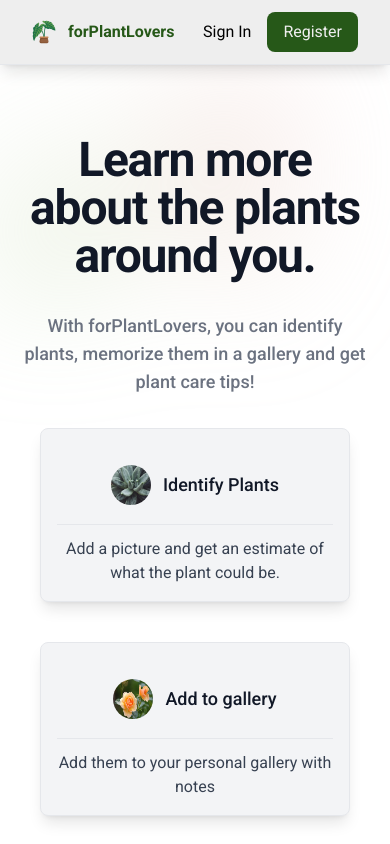
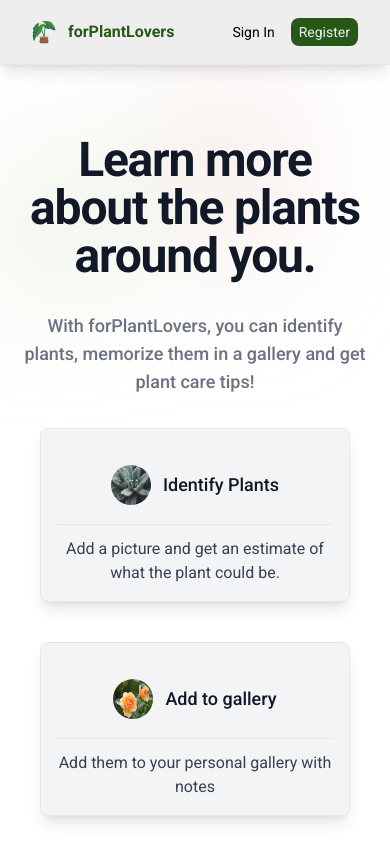
Before and after one commit to trialnerr/forPlantLovers, a React (Vite) app: page / in a window 390 px wide. Shown: the top 844 px of the page. Built offline with nearby package versions, Linux system fonts and the light colour scheme; no server answers.

Commit message:
Refactor NavBar component for improved responsiveness and styling

```diff
--- a/src/components/NavBar.tsx
+++ b/src/components/NavBar.tsx
@@ -49,12 +49,15 @@ function NavBar() {
         <div className="flex items-center gap-4">
           {!context?.user ? (
             <>
-              <NavLink to="/login" className="text-black hover:text-green">
+              <NavLink
+                to="/login"
+                className="text-black hover:text-green text-sm md:text-lg"
+              >
                 Sign In
               </NavLink>
               <NavLink
                 to="/register"
-                className="px-4 py-2 bg-green text-grey rounded-lg hover:bg-lightGreen transition"
+                className="px-2 py-1 md:px-4 md:py-2 bg-green text-grey rounded-lg hover:bg-lightGreen transition text-sm md:text-lg"
               >
                 Register
               </NavLink>
```
